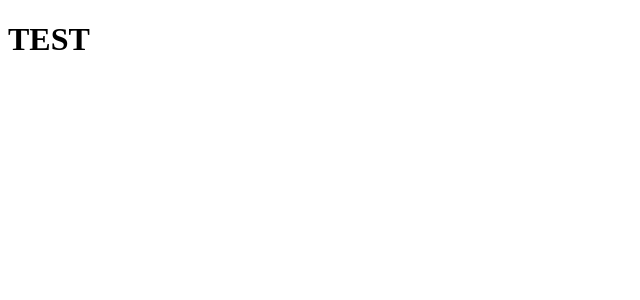
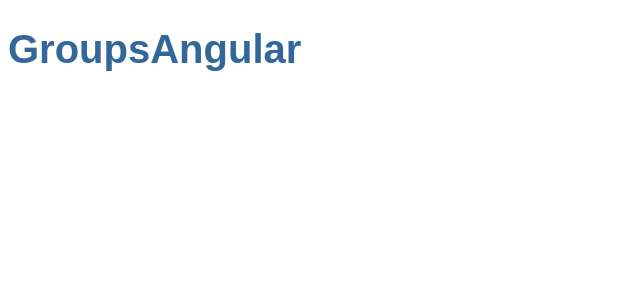
Before and after one commit to olexandrduplava/GroupsAngular, an Angular app: page / in a window 1280 px wide. Shown: the top 300 px of the page, without its empty margins (0-640 px from the left). Built offline with nearby package versions, Linux system fonts and the light colour scheme.

Commit message:
#Commit 1.1 Added title and style

```diff
--- a/src/app/app.component.css
+++ b/src/app/app.component.css
@@ -0,0 +1,22 @@
+/* Application-wide Styles */
+h1 {
+  color: #369;
+  font-family: Arial, Helvetica, sans-serif;
+  font-size: 250%;
+}
+h2, h3 {
+  color: #444;
+  font-family: Arial, Helvetica, sans-serif;
+  font-weight: lighter;
+}
+body {
+  margin: 2em;
+}
+body, input[type="text"], button {
+  color: #333;
+  font-family: Cambria, Georgia, serif;
+}
+/* everywhere else */
+* {
+  font-family: Arial, Helvetica, sans-serif;
+}
--- a/src/app/app.component.html
+++ b/src/app/app.component.html
@@ -1 +1 @@
-<h1>TEST</h1>
+<h1>{{title}}</h1>
```
